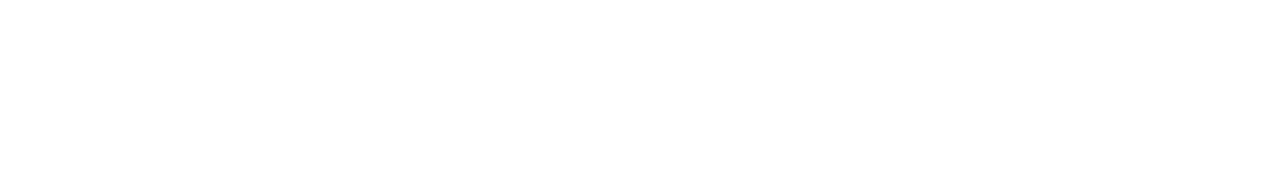
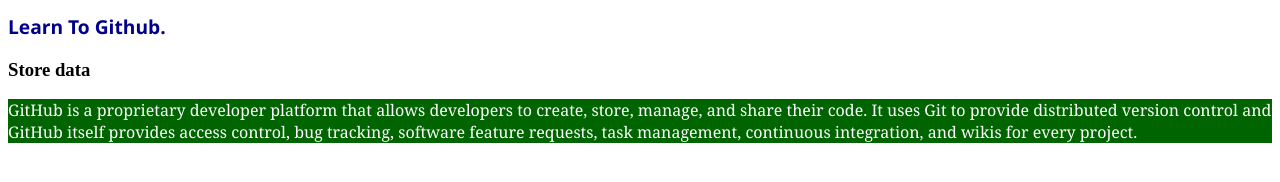
Before and after one commit to shahreia/module3, a plain HTML site: page index.html in a window 1280 px wide. Drawn offline with Linux system fonts and the light colour scheme.

Commit message:
added first module

```diff
--- a/index.html
+++ b/index.html
@@ -4,8 +4,16 @@
     <meta charset="UTF-8">
     <meta name="viewport" content="width=device-width, initial-scale=1.0">
     <title>Document</title>
+    <link rel="stylesheet" href="style.css">
 </head>
 <body>
+    <h1>
+        Learn To Github.
+    </h1>
+    <div>
+        <h3>Store data</h3>
+        <p>GitHub is a proprietary developer platform that allows developers to create, store, manage, and share their code. It uses Git to provide distributed version control and GitHub itself provides access control, bug tracking, software feature requests, task management, continuous integration, and wikis for every project.</p>
+    </div>
 
 </body>
 </html>
--- /dev/null
+++ b/style.css
@@ -0,0 +1,11 @@
+p{
+    color:white;
+    background-color: darkgreen;
+    font-family: Cambria, Cochin, Georgia, Times, 'Times New Roman', serif;
+    font-size: medium;
+}
+h1{
+    font-family: 'Segoe UI', Tahoma, Geneva, Verdana, sans-serif;
+    font-size: larger;
+    color: darkblue;
+}
```
